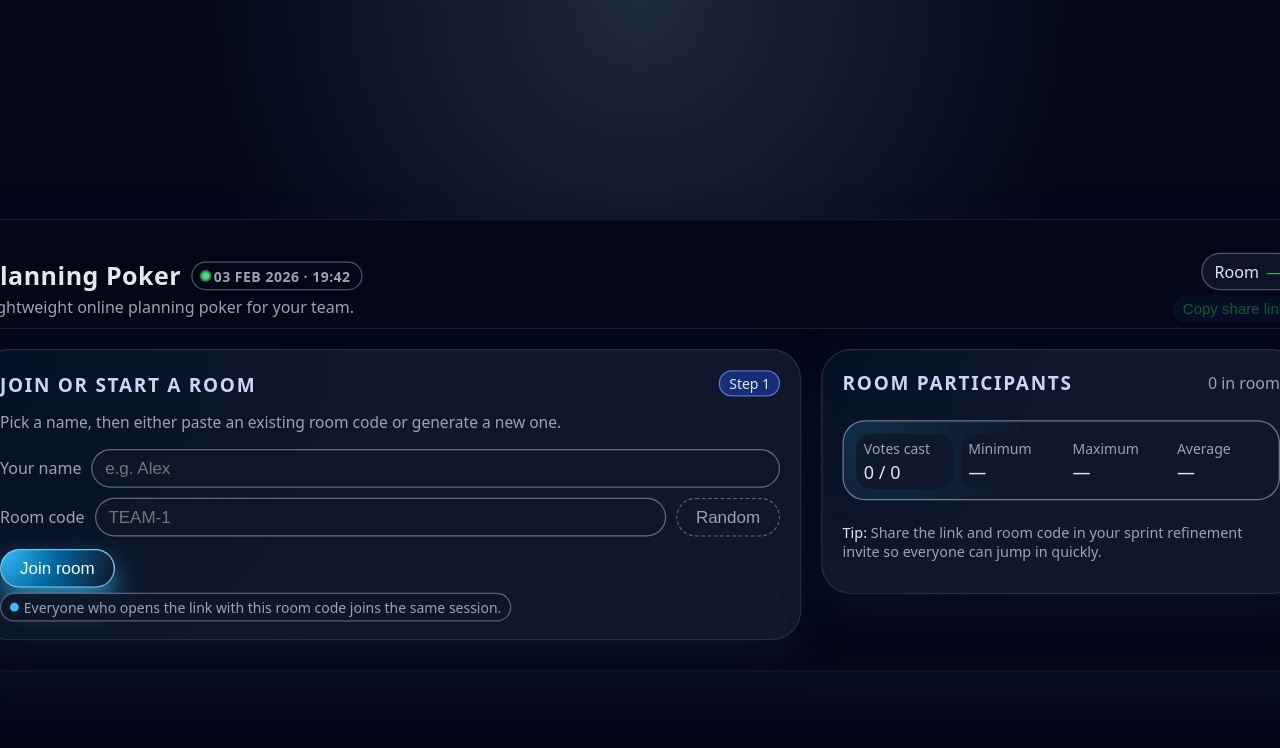
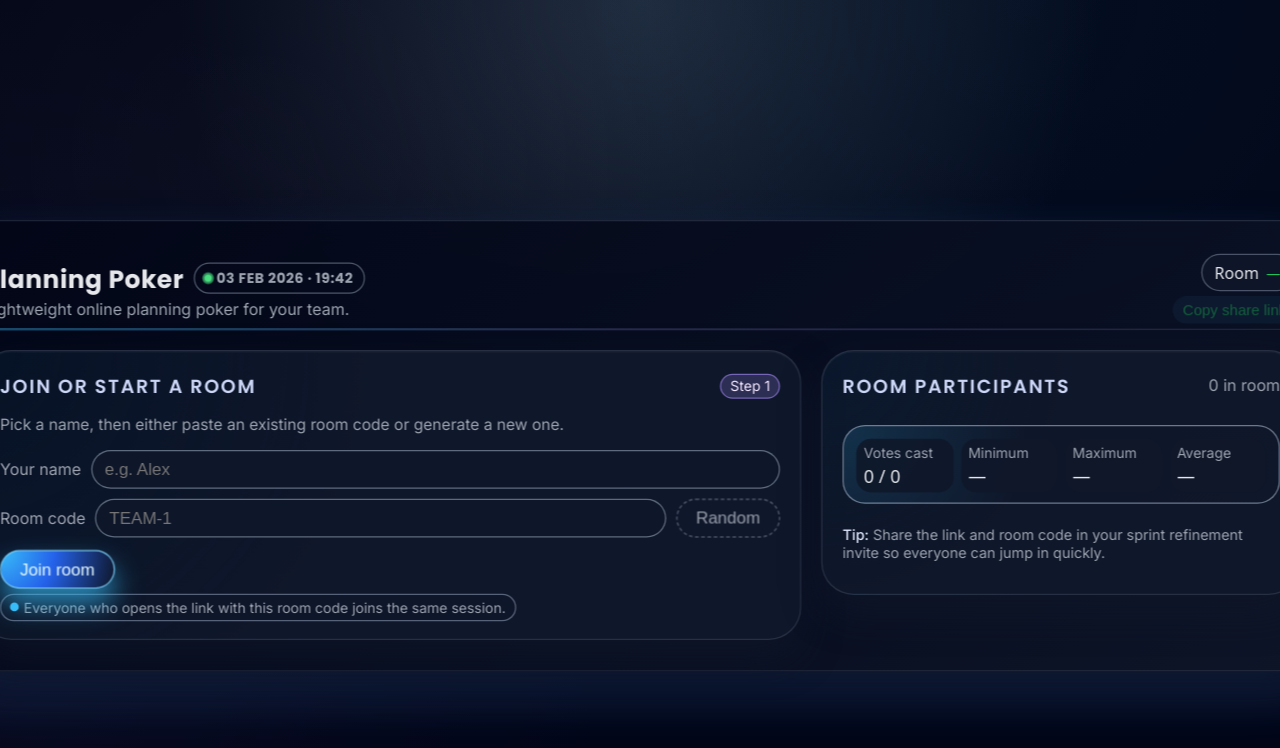
Before and after one commit to MonsterMatt87/planning-poker, a website with bundled scripts: page index.html in a window 1280 px wide. Shown: the top 748 px of the page. Built offline with nearby package versions, Linux system fonts and the light colour scheme.

Commit message:
Enhance visual styling and typography

```diff
--- a/index.html
+++ b/index.html
@@ -13,6 +13,9 @@
   <meta charset="UTF-8" />
   <title>Planning Poker</title>
   <meta name="viewport" content="width=device-width, initial-scale=1" />
+  <link rel="preconnect" href="https://fonts.googleapis.com" />
+  <link rel="preconnect" href="https://fonts.gstatic.com" crossorigin />
+  <link href="https://fonts.googleapis.com/css2?family=Inter:wght@400;500;600&family=Poppins:wght@600;700&display=swap" rel="stylesheet" />
   <link rel="stylesheet" href="styles.css" />
 </head>
 <body>
--- a/styles.css
+++ b/styles.css
@@ -10,6 +10,7 @@
   --card-bg: #1e293b;
   --card-hover: #334155;
   --accent: #38bdf8;
+  --accent-2: #a78bfa;
   --accent-soft: rgba(56, 189, 248, 0.15);
   --text: #e5e7eb;
   --text-soft: #9ca3af;
@@ -18,6 +19,7 @@
   --radius-lg: 18px;
   --radius-xl: 24px;
   --shadow-soft: 0 18px 35px rgba(15, 23, 42, 0.7);
+  --shadow-glow: 0 20px 45px rgba(59, 130, 246, 0.2);
   --transition-fast: 0.15s ease-out;
   --low-text: #0f2900;
   --mid-text: #332a00;
@@ -33,7 +35,7 @@
 /* === Page background & base typography === */
 body {
   margin: 0;
-  font-family: "Leelawadee", system-ui, -apple-system, BlinkMacSystemFont, "SF Pro Text", sans-serif;
+  font-family: "Inter", "Leelawadee", system-ui, -apple-system, BlinkMacSystemFont, "SF Pro Text", sans-serif;
   background: radial-gradient(circle at top, #1e293b 0, #020617 45%, #020617 100%);
   color: var(--text);
   min-height: 100vh;
@@ -41,17 +43,31 @@ body {
   align-items: center;
   justify-content: center;
   padding: 16px;
+  position: relative;
+  overflow-x: hidden;
+}
+
+body::before {
+  content: "";
+  position: absolute;
+  inset: 0;
+  pointer-events: none;
+  background-image: radial-gradient(circle at 20% 20%, rgba(255, 255, 255, 0.05), transparent 45%),
+    radial-gradient(circle at 80% 0%, rgba(56, 189, 248, 0.08), transparent 50%),
+    radial-gradient(circle at 0% 80%, rgba(167, 139, 250, 0.08), transparent 45%);
+  opacity: 0.6;
 }
 
 /* === App container === */
 #app {
   width: 100%;
   max-width: 1100px;
-  background: linear-gradient(145deg, var(--bg-alt), #020617);
-  border-radius: 28px;
+  background: linear-gradient(145deg, rgba(2, 6, 23, 0.95), rgba(15, 23, 42, 0.92));
+  border-radius: 30px;
   padding: 20px 20px 24px;
-  box-shadow: var(--shadow-soft);
-  border: 1px solid rgba(148, 163, 184, 0.12);
+  box-shadow: var(--shadow-soft), var(--shadow-glow);
+  border: 1px solid rgba(148, 163, 184, 0.16);
+  backdrop-filter: blur(10px);
   display: flex;
   flex-direction: column;
   gap: 16px;
@@ -68,6 +84,18 @@ header {
   gap: 12px;
   padding: 6px 4px 4px;
   border-bottom: 1px solid rgba(148, 163, 184, 0.15);
+  position: relative;
+}
+
+header::after {
+  content: "";
+  position: absolute;
+  left: 0;
+  right: 0;
+  bottom: -1px;
+  height: 2px;
+  background: linear-gradient(90deg, rgba(56, 189, 248, 0.6), rgba(167, 139, 250, 0.2), transparent);
+  opacity: 0.6;
 }
 
 /* Title block */
@@ -84,6 +112,7 @@ header {
   display: flex;
   align-items: center;
   gap: 8px;
+  font-family: "Poppins", "Inter", system-ui, sans-serif;
 }
 
 .brand-logo {
@@ -187,10 +216,16 @@ main {
 /* === Card shells (join panel, poker panel, participants panel) === */
 .card {
   background: radial-gradient(circle at top left, rgba(56, 189, 248, 0.06) 0, var(--bg) 45%, var(--bg) 100%);
-  border-radius: var(--radius-xl);
+  border-radius: calc(var(--radius-xl) + 2px);
   padding: 16px 16px 14px;
   border: 1px solid rgba(148, 163, 184, 0.18);
-  box-shadow: 0 14px 30px rgba(15, 23, 42, 0.7);
+  box-shadow: 0 14px 30px rgba(15, 23, 42, 0.7), inset 0 1px 0 rgba(255, 255, 255, 0.04);
+  transition: transform var(--transition-fast), box-shadow var(--transition-fast);
+}
+
+.card:hover {
+  transform: translateY(-2px);
+  box-shadow: 0 18px 36px rgba(15, 23, 42, 0.75), inset 0 1px 0 rgba(255, 255, 255, 0.06);
 }
 
 .card-inner {
@@ -215,18 +250,19 @@ main {
   text-transform: uppercase;
   letter-spacing: 0.09em;
   color: #cbd5f5;
+  font-family: "Poppins", "Inter", system-ui, sans-serif;
 }
 
 .tag {
   display: inline-flex;
   align-items: center;
   gap: 4px;
-  background: rgba(30, 64, 175, 0.58);
-  color: #e0e7ff;
+  background: rgba(167, 139, 250, 0.2);
+  color: #f3e8ff;
   font-size: 0.7rem;
   padding: 2px 7px;
   border-radius: 999px;
-  border: 1px solid rgba(129, 140, 248, 0.7);
+  border: 1px solid rgba(167, 139, 250, 0.6);
 }
 
 .muted {
@@ -298,10 +334,21 @@ input[type="text"]:focus {
   gap: 6px;
   white-space: nowrap;
   transition: transform var(--transition-fast), box-shadow var(--transition-fast), background var(--transition-fast), opacity var(--transition-fast);
+  position: relative;
+  overflow: hidden;
+}
+
+.btn::after {
+  content: "";
+  position: absolute;
+  inset: 0;
+  background: linear-gradient(120deg, rgba(255, 255, 255, 0.16), transparent 55%);
+  opacity: 0;
+  transition: opacity var(--transition-fast);
 }
 
 .btn-primary {
-  background: radial-gradient(circle at top left, #38bdf8 0, #0369a1 45%, #0f172a 100%);
+  background: radial-gradient(circle at top left, #38bdf8 0, #2563eb 45%, #0f172a 100%);
   color: #ecfeff;
   box-shadow: 0 12px 22px rgba(56, 189, 248, 0.7);
   border: 1px solid rgba(125, 211, 252, 0.9);
@@ -313,13 +360,13 @@ input[type="text"]:focus {
 }
 
 .btn-secondary {
-  background: rgba(15, 23, 42, 0.9);
+  background: rgba(15, 23, 42, 0.92);
   color: var(--text-soft);
   border: 1px solid rgba(148, 163, 184, 0.6);
 }
 
 .btn-secondary:hover {
-  background: rgba(30, 41, 59, 0.9);
+  background: rgba(30, 41, 59, 0.95);
 }
 
 .btn-ghost {
@@ -347,6 +394,10 @@ input[type="text"]:focus {
   cursor: default;
   transform: none;
   box-shadow: none;
+}
+
+.btn:hover::after {
+  opacity: 1;
 }
 
 /* === Planning poker cards grid === */
@@ -411,7 +462,7 @@ input[type="text"]:focus {
 .vote-card.selected {
   transform: translateY(-3px);
   border-color: #facc15;
-  box-shadow: 0 18px 30px rgba(250, 204, 21, 0.6);
+  box-shadow: 0 18px 30px rgba(250, 204, 21, 0.6), 0 0 18px rgba(250, 204, 21, 0.35);
 }
 
 /* Card intensity colours */
@@ -547,6 +598,13 @@ input[type="text"]:focus {
   border-radius: 999px;
   background: rgba(15, 23, 42, 0.9);
   border: 1px solid rgba(30, 64, 175, 0.7);
+  transition: transform var(--transition-fast), box-shadow var(--transition-fast), border-color var(--transition-fast);
+}
+
+.participant:hover {
+  transform: translateY(-1px);
+  box-shadow: 0 10px 20px rgba(15, 23, 42, 0.35);
+  border-color: rgba(56, 189, 248, 0.6);
 }
 
 .participant-left {
@@ -656,8 +714,8 @@ input[type="text"]:focus {
   font-size: 0.65rem;
   padding: 2px 6px;
   border-radius: 999px;
-  border: 1px solid rgba(56, 189, 248, 0.7);
-  color: #bae6fd;
+  border: 1px solid rgba(167, 139, 250, 0.7);
+  color: #e9d5ff;
   background: rgba(15, 23, 42, 0.9);
   text-transform: uppercase;
   letter-spacing: 0.08em;
@@ -721,7 +779,7 @@ input[type="text"]:focus {
   align-items: center;
   gap: 8px;
   color: #e0f2fe;
-  box-shadow: 0 18px 30px rgba(15, 23, 42, 0.9);
+  box-shadow: 0 18px 30px rgba(15, 23, 42, 0.9), 0 0 18px rgba(56, 189, 248, 0.25);
   z-index: 2000;
 }
 
```
